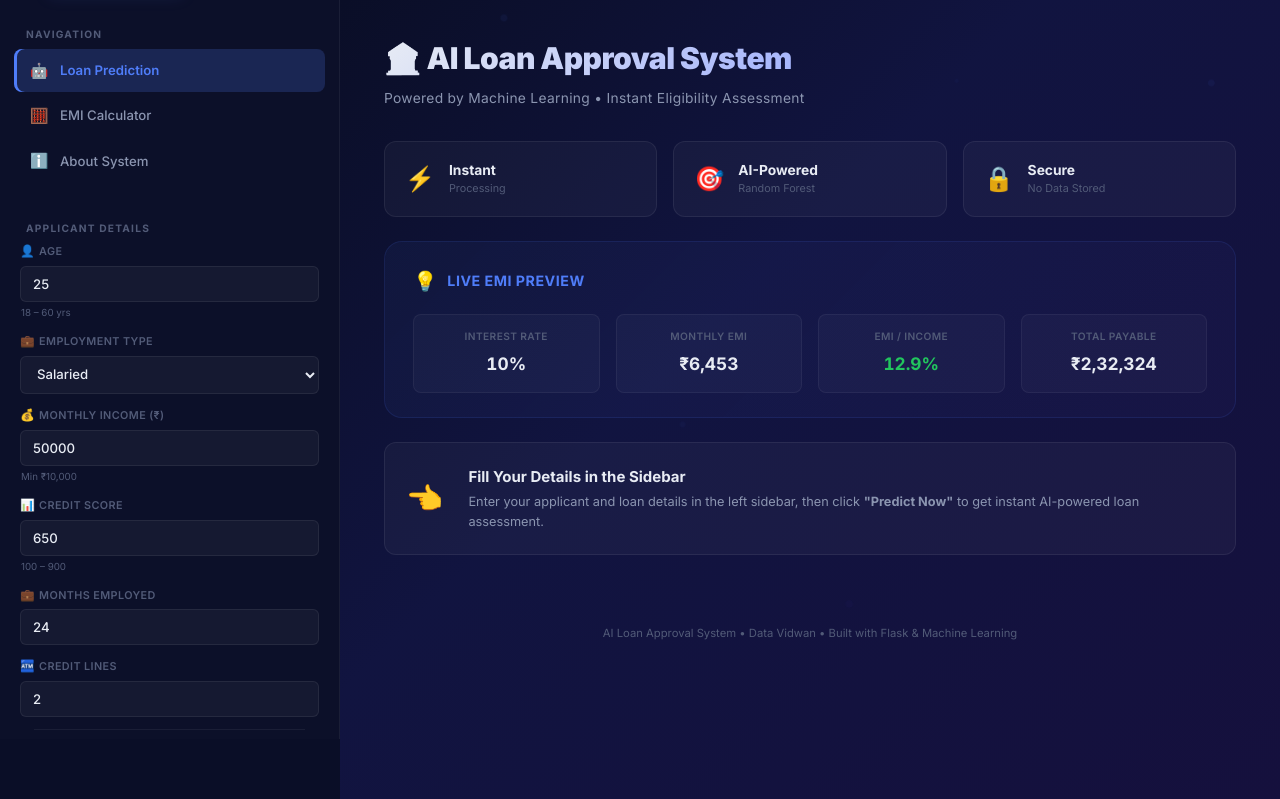
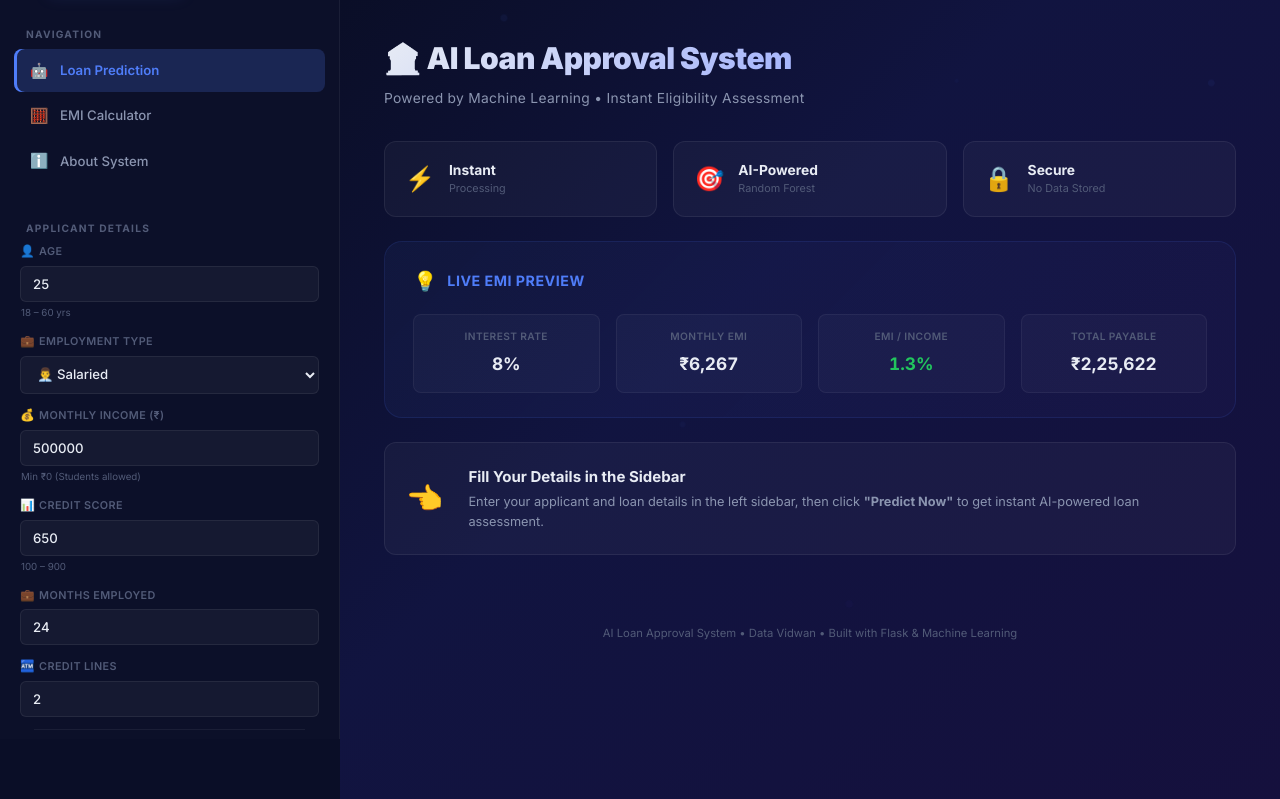
Before and after one commit to Rajvi26/loan-approval, a Flask app: page /predict in a window 1280 px wide. Shown: the part 61-860 px from the top of the page. Run offline with Flask 3, Linux system fonts and the light colour scheme; a user stored in the database is signed in.

Commit message:
update employment_type

```diff
--- a/app.py
+++ b/app.py
@@ -65,7 +65,7 @@ def train_model():
 
     df = pd.DataFrame({
         "Age": np.random.randint(22, 60, 2000),
-        "EmploymentType": np.random.choice(["Salaried", "Business",  "Part time"], 2000),
+        "EmploymentType": np.random.choice(["Salaried", "Business",  "Part time", "Student"], 2000),
         "Income": np.random.randint(20000, 150000, 2000),
         "LoanAmount": np.random.randint(10000, 500000, 2000),
         "CreditScore": np.random.randint(300, 850, 2000),
--- a/templates/index.html
+++ b/templates/index.html
@@ -55,7 +55,7 @@
 
         <div class="sidebar-divider"></div>
 
-        <!-- User Inputs in Sidebar -->
+        <!----------- User Inputs in Sidebar ---------->
         <div class="sidebar-form-section">
             <div class="nav-label">Applicant Details</div>
 
@@ -69,16 +69,17 @@
                 <div class="sidebar-input-group">
                     <label for="employment_type"><span class="field-icon">💼</span> Employment Type</label>
                     <select id="employment_type" name="employment_type" required>
-                        <option value="Salaried">Salaried</option>
-                        <option value="Business">Business</option>
-                        <option value="Part time">Part time</option>
+                        <option value="Salaried">👨‍💼 Salaried</option>
+                        <option value="Business">🏢 Business</option>
+                        <option value="Part time">⏳ Part time</option>
+                        <option value="Student">🎓 Student</option>
                     </select>
                 </div>
 
                 <div class="sidebar-input-group">
                     <label for="income"><span class="field-icon">💰</span> Monthly Income (₹)</label>
-                    <input type="number" id="income" name="income" min="10000" value="50000" required>
-                    <span class="field-range">Min ₹10,000</span>
+                    <input type="number" id="income" name="income" min="0" value="500000" required>
+                    <span class="field-range">Min ₹0 (Students allowed)</span>
                 </div>
 
                 <div class="sidebar-input-group">
```
Also changed, not shown: users.db.
